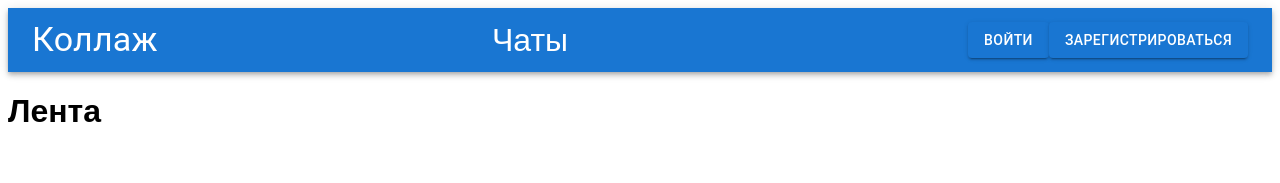
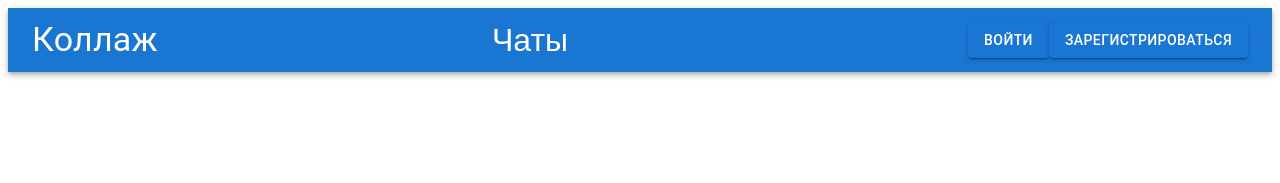
Before and after one commit to vadim36/TulaHack23-2-, a React (Create React App) app: page / in a window 1280 px wide. Shown: the top 183 px of the page. Built offline with nearby package versions, Linux system fonts and the light colour scheme.

Commit message:
made feed page

```diff
--- a/package.json
+++ b/package.json
@@ -11,8 +11,10 @@
     "@testing-library/react": "^13.4.0",
     "@testing-library/user-event": "^13.5.0",
     "eslint": "^8.52.0",
+    "firebase": "^10.5.0",
     "react": "^18.2.0",
     "react-dom": "^18.2.0",
+    "react-firebase-hooks": "^5.1.1",
     "react-router-dom": "^6.17.0",
     "react-scripts": "5.0.1",
     "sass": "^1.69.4",
--- a/src/pages/Feed/FeedPage.jsx
+++ b/src/pages/Feed/FeedPage.jsx
@@ -2,6 +2,8 @@ import React from 'react'
 
 export default function FeedPage() {
     return (
-        <h1>Лента</h1>
+        <section aria-label='for best topics'>
+
+        </section>
     )
 }
```
Also changed, not shown: 1 other file (tests, documents, lock files or other folders).
